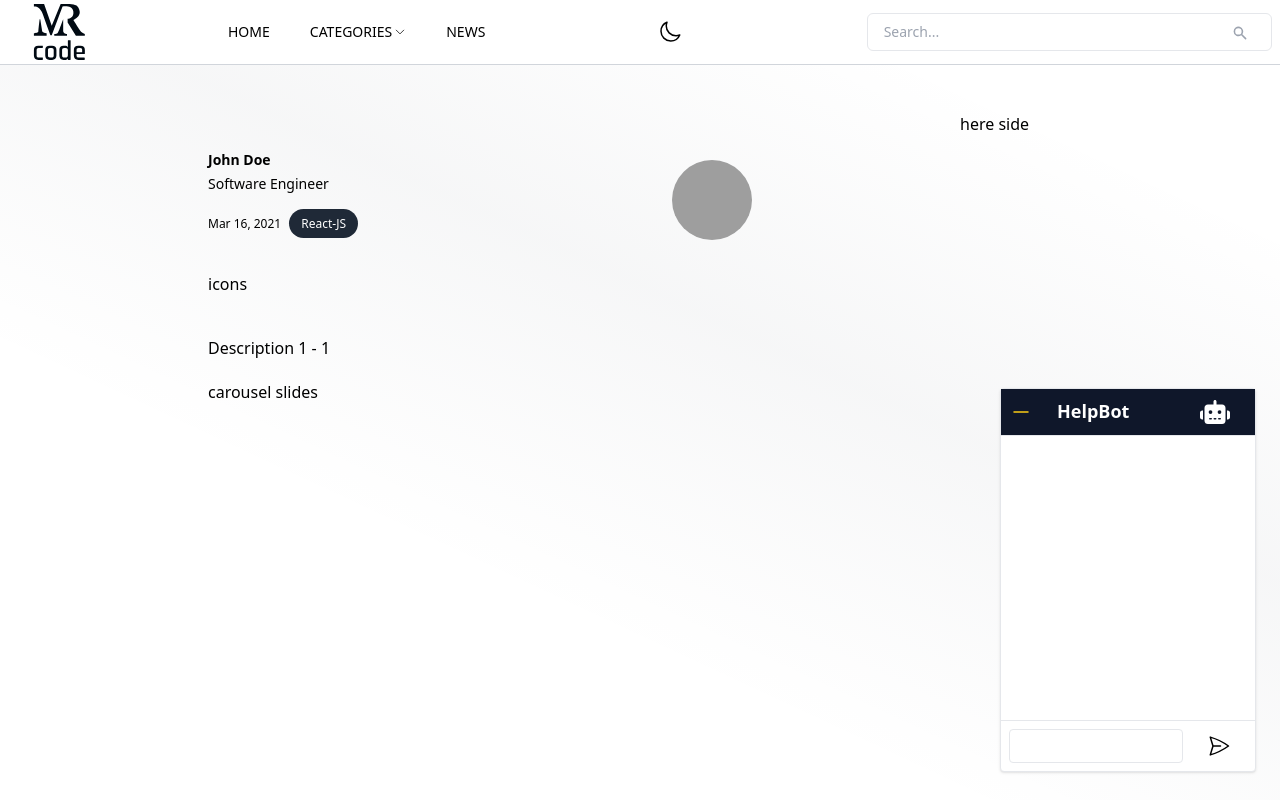
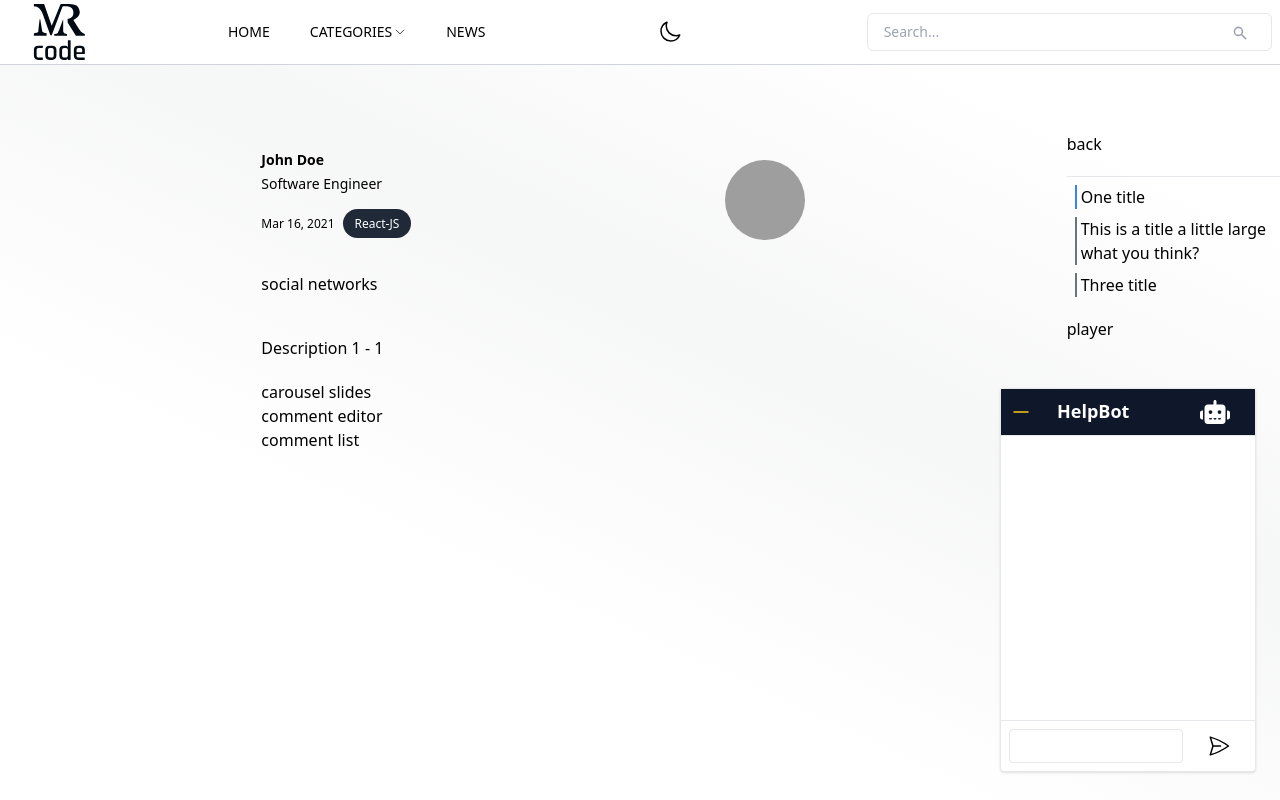
Before and after one commit to ngelrojas/blog-mr-code, a React (Vite) app: page /category/1/1 in a window 1280 px wide. Shown: the top 800 px of the page. Built offline with nearby package versions, Linux system fonts and the light colour scheme; grey boxes are pictures that could not be loaded.

Commit message:
adding aside and content

```diff
--- a/src/pages/description/index.tsx
+++ b/src/pages/description/index.tsx
@@ -38,7 +38,7 @@ export default function Description() {
                 </div>
 
                 <div className="mrcode-icon-social-networks py-5">
-                    icons
+                    social networks
                 </div>
 
                 <div className="description container py-5">
@@ -48,11 +48,29 @@ export default function Description() {
 
                 <div className="carousel-post-mrcode">carousel slides</div>
 
-                <div className="comment-editor"></div>
+                <div className="comment-editor">
+                    comment editor
+                </div>
 
-                <div className="comment-list"></div>
+                <div className="comment-list">
+                    comment list
+                </div>
             </div>
-            <aside className="basis-1/4">here side</aside>
+            <aside className="basis-1/6">
+                <div className="py-5 border-b aside-header">
+                    <h1>back</h1>
+                </div>
+                <div className="aside-content">
+                    <ul className="ml-2">
+                        <li className="border-l-2 border-l-blue-500 pl-1 my-2 hover:text-blue-400"><a href="">One title</a></li>
+                        <li className="border-l-2 border-l-gray-500 pl-1 my-2 hover:text-blue-400"><a href="">This is a title a little large what you think?</a></li>
+                        <li className="border-l-2 border-l-gray-500 pl-1 my-2 hover:text-blue-400"><a href="">Three title</a></li>
+                    </ul>
+                </div>
+                <div className="my-5 aside-footer">
+                    <h1>player</h1>
+                </div>
+            </aside>
         </div>
     )
 }
```
